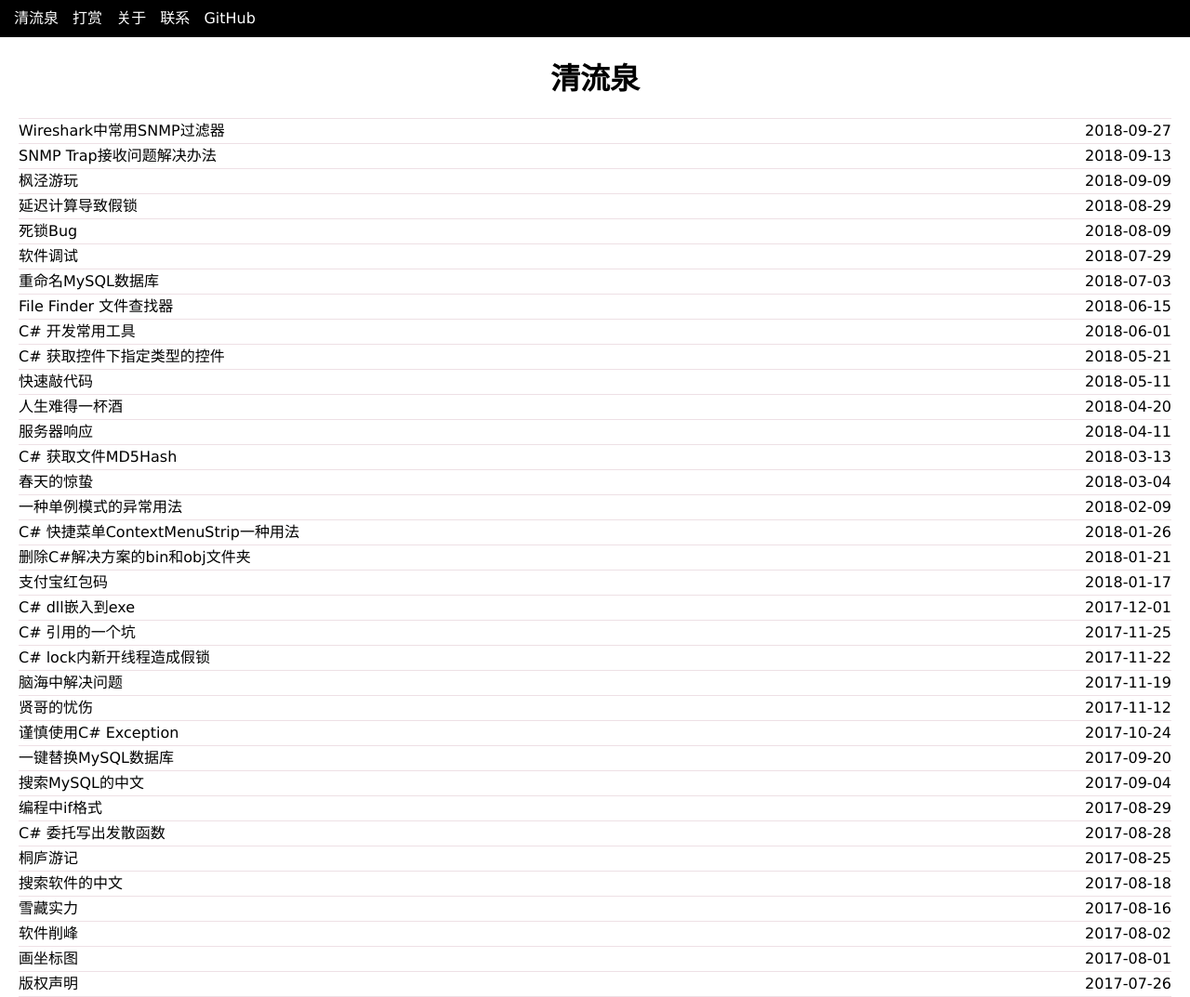
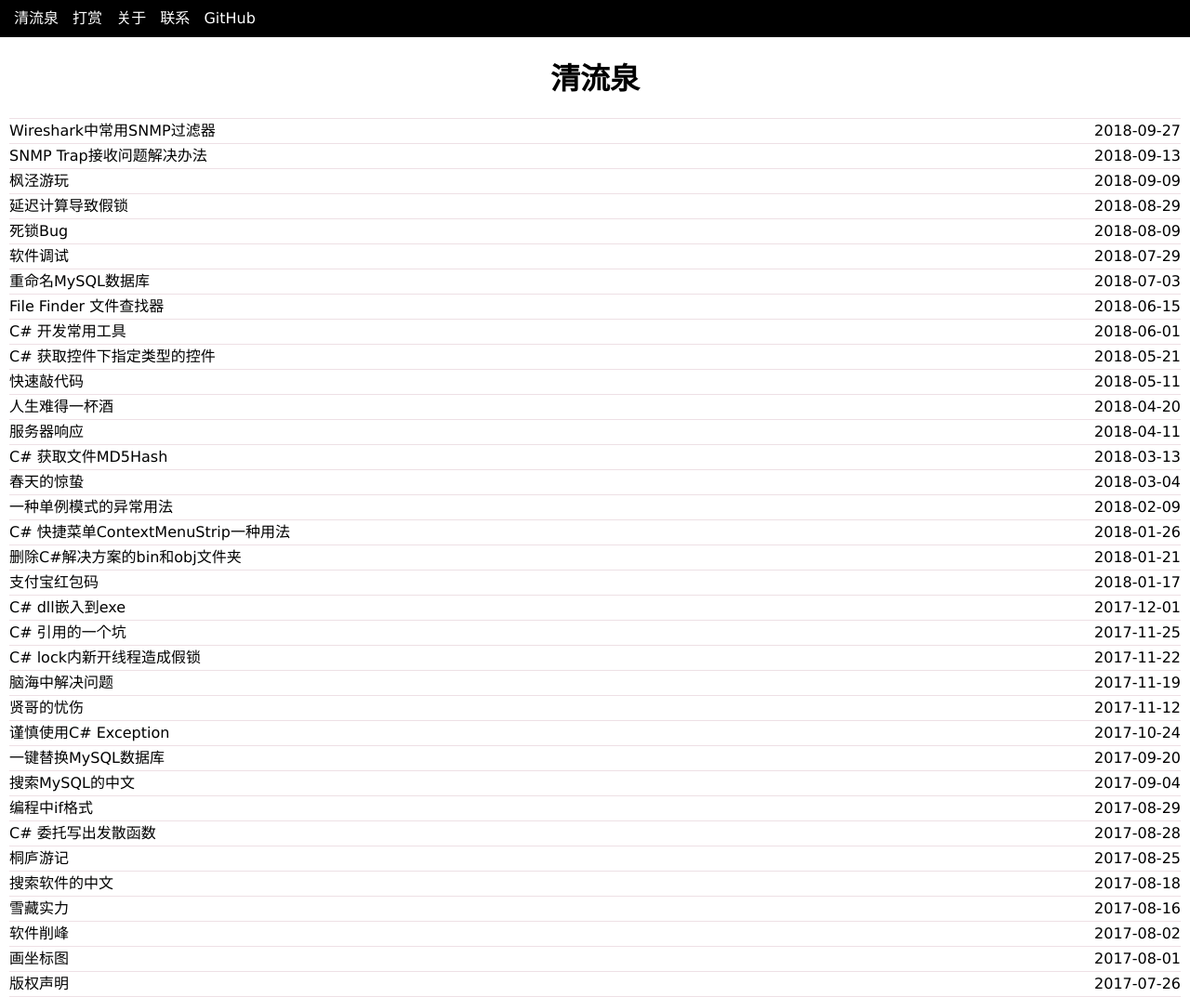
Before and after one commit to yinyongxian/yinyongxian.github.io, a Jekyll site: the page built from index.html, in a window 1280 px wide. Shown: the whole page at 93% size. Built offline with Jekyll 4.4.1, drawn with Linux system fonts in a browser that asks for light colours.

Commit message:
表格margin：0px

```diff
--- a/Media/style/index.css
+++ b/Media/style/index.css
@@ -30,5 +30,5 @@ span {
 	line-height: 26px;
 }
 #table {
-	margin: 0px 10px;
+	margin: 0px;
 }
```
